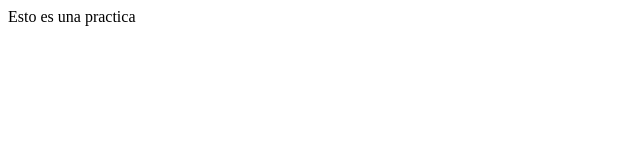
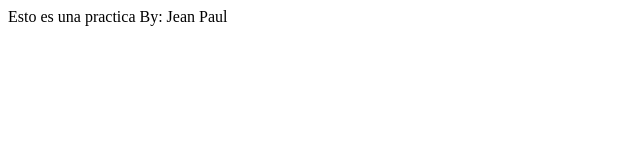
Before and after one commit to karlita20020515/Practica-HTML, a plain HTML site: page index.html in a window 1280 px wide. Shown: the whole page, without its empty margins (0-640 px from the left). Drawn offline with Linux system fonts and the light colour scheme.

Commit message:
Esto es una practica

```diff
--- a/index.html
+++ b/index.html
@@ -7,5 +7,6 @@
 </head>
 <body>
     Esto es una practica
+    By: Jean Paul
 </body>
 </html>
```
